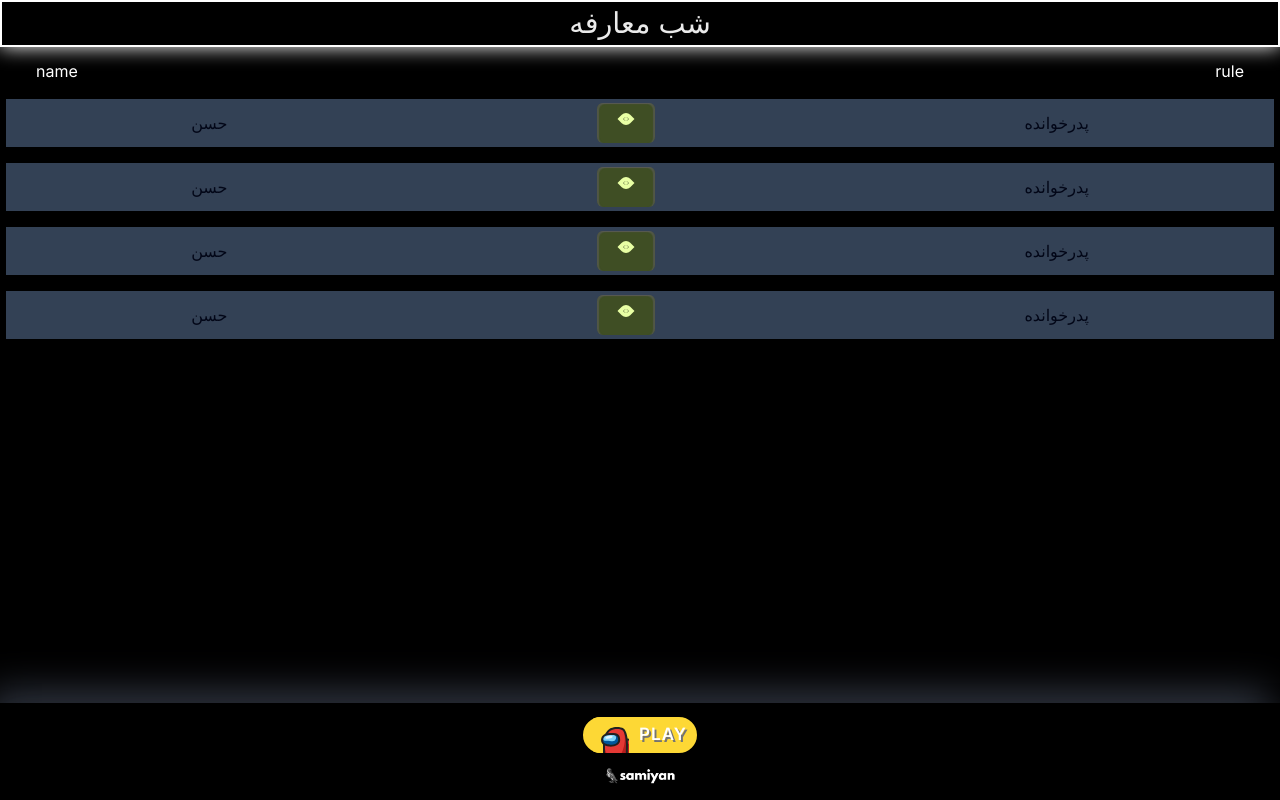
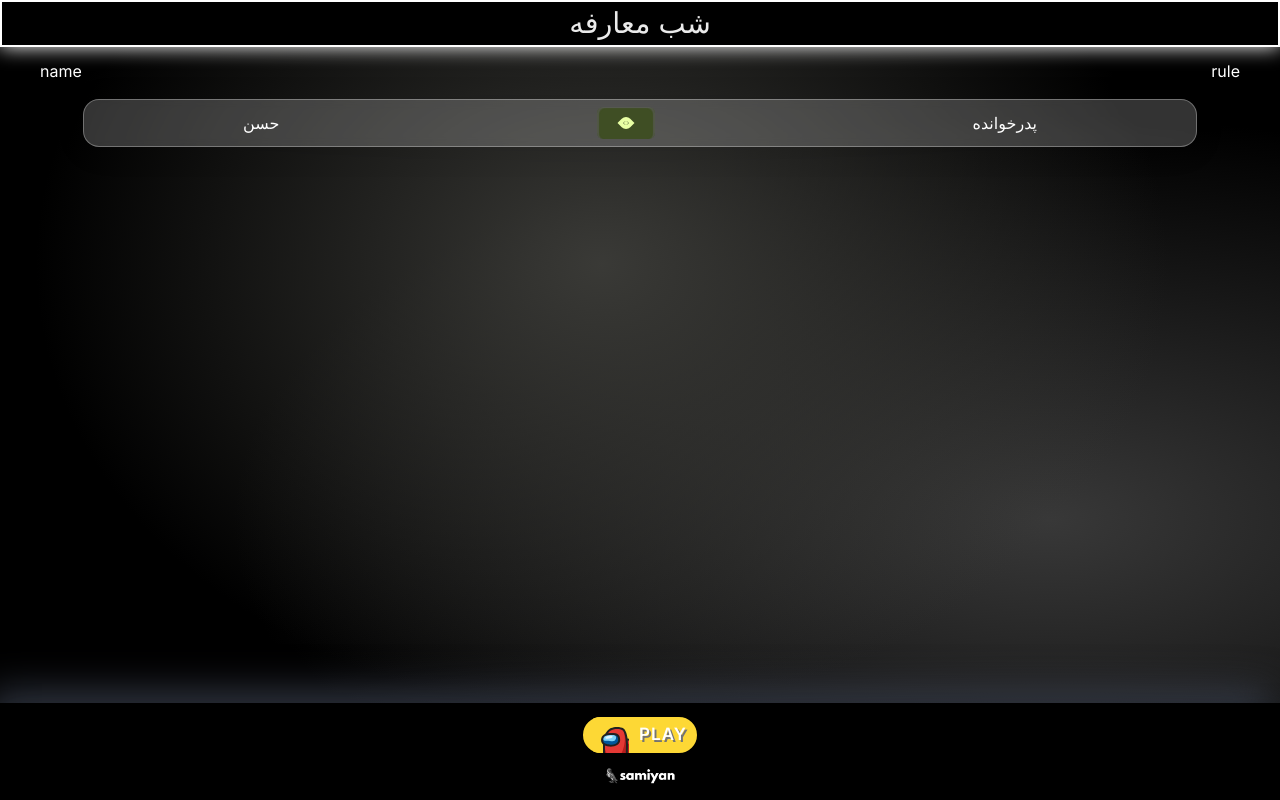
Before and after one commit to Samiyan1/mafia-game, a Next.js app: page /stepTwo/1/moarefe in a window 1280 px wide. Built offline with nearby package versions, Linux system fonts and the light colour scheme.

Commit message:
create final list

```diff
--- a/app/globals.css
+++ b/app/globals.css
@@ -15,22 +15,19 @@
     --background-end-rgb: 0,0,0;
   }
 
-  input {
-    background-color: black;
-    border: 2px white;
-  }
+
 }
 
-input {
-  border-radius: 10px;
-  color: rgb(233, 155, 9);
-}
+
 
 body {
   color: rgb(var(--foreground-rgb));
-  background: linear-gradient(to top,
-      transparent,
-      rgb(var(--background-end-rgb))) rgb(var(--background-start-rgb));
+  background-color: #000000;
+  background-image:
+      radial-gradient(at 47% 33%, hsl(60.00, 3%, 22%) 0, transparent 59%),
+      radial-gradient(at 82% 65%, hsl(60.00, 0%, 22%) 0, transparent 55%);
+
+
 }
 
 .btn-class-name {
--- a/app/redux/reducers/ruleAndplayers.ts
+++ b/app/redux/reducers/ruleAndplayers.ts
@@ -1,29 +1,24 @@
 import { createSlice } from "@reduxjs/toolkit";
 
  interface RuleAndPlayers {
-    list :any [];
+   finalList :any [];
  }
 
  const initialState:RuleAndPlayers = {
-   list : [],
+   finalList : [],
  }
 
  export const ruleAndPlayersSlice = createSlice({
-    name: "list",
+    name: "finalList",
     initialState,
     reducers:{
-       addPlayer: (state,action) => {
-          state.list.push(action.payload)
+       setFinalList: (state,action) => {
+          state.finalList = action.payload.map( (item :any) => item)
+
        },
-       removePlayer: (state,action) => {
-         const array = state.list.filter(name => name !== action.payload);
-         state.list = array;
-      },
-
     }
  });
 
- export const {removePlayer } = ruleAndPlayersSlice.actions;
 
- export const {addPlayer } = ruleAndPlayersSlice.actions;
+ export const {setFinalList } = ruleAndPlayersSlice.actions;
  export default ruleAndPlayersSlice.reducer;
--- a/app/redux/store/store.ts
+++ b/app/redux/store/store.ts
@@ -1,8 +1,11 @@
 import { configureStore } from "@reduxjs/toolkit";
 import playersSlice from '../reducers/counterSlice'
+import ruleAndPlayersSlice from '../reducers/ruleAndplayers'
+
 const store = configureStore({
     reducer : {
-        playersSlice
+        playersSlice,
+        ruleAndPlayersSlice,
     }
 }) ;
 
--- a/app/stepOne/page.tsx
+++ b/app/stepOne/page.tsx
@@ -38,7 +38,7 @@ export default function Page() {
         </div>
       </header>
 
-      <div className="wrapper flex flex-col items-center">
+      <div className="wrapper flex flex-col items-center ">
         {playerState && playerState.map((item: any, index: number) => {
           return (
 
--- a/app/stepTwo/[senarioName]/moarefe/moarefe.css
+++ b/app/stepTwo/[senarioName]/moarefe/moarefe.css
@@ -1,5 +1,13 @@
 
-
+.card-glass{
+  /* From https://css.glass */
+background: rgba(255, 255, 255, 0.2);
+border-radius: 16px;
+box-shadow: 0 4px 30px rgba(0, 0, 0, 0.1);
+backdrop-filter: blur(5px);
+-webkit-backdrop-filter: blur(5px);
+border: 1px solid rgba(255, 255, 255, 0.3);
+}
 footer{
 
     box-shadow: 10px 10px 20px #0e1013, -10px -10px 40px #383e4b;
--- a/app/stepTwo/[senarioName]/moarefe/page.tsx
+++ b/app/stepTwo/[senarioName]/moarefe/page.tsx
@@ -7,51 +7,25 @@ function Page() {
 
 
   return (
-    <main>
+    <main className='h-screen'>
       <header className='bg-black sticky top-0 z-30 w-full flex flex-col items-center'>
         <button className="btn w-full ">
           <span className="text">شب معارفه</span>
         </button>
       </header>
-      <div className='flex justify-between mx-9 items-center mt-3 '>
+      <div className='flex justify-between mx-10 items-center mt-3 '>
         <p >name</p>
         <p >rule</p>
       </div>
-      <div className='flex flex-col items-center justify-center flex-wrap'>
-        <div className='w-[99vw] h-[6vh] bg-slate-700  mt-4 flex justify-around items-center '>
-          <p className='text-slate-950'>حسن</p>
+      <div className='flex flex-col items-center justify-center flex-wrap mx-3'>
+        <div className='w-[87vw] h-[6vh] bg-slate-700  mt-4 flex justify-around items-center card-glass'>
+          <p className='text-white'>حسن</p>
           {/* <Link href={href={`./stepTwo/${item.title}`} > */}
-          <button className='btn-show h-10 '>
+          <button className='btn-show h-19'>
             <span ></span>
           </button>
           {/* </Link> */}
-          <p className='text-slate-950'>پدرخوانده</p>
-        </div>
-        <div className='w-[99vw] h-[6vh] bg-slate-700  mt-4 flex justify-around items-center '>
-          <p className='text-slate-950'>حسن</p>
-          {/* <Link href={href={`./stepTwo/${item.title}`} > */}
-          <button className='btn-show h-10 '>
-            <span ></span>
-          </button>
-          {/* </Link> */}
-          <p className='text-slate-950'>پدرخوانده</p>
-        </div>
-        <div className='w-[99vw] h-[6vh] bg-slate-700  mt-4 flex justify-around items-center '>
-          <p className='text-slate-950'>حسن</p>
-          {/* <Link href={href={`./stepTwo/${item.title}`} > */}
-          <button className='btn-show h-10 '>
-            <span ></span>
-          </button>
-          {/* </Link> */}
-          <p className='text-slate-950'>پدرخوانده</p>
-        </div><div className='w-[99vw] h-[6vh] bg-slate-700  mt-4 flex justify-around items-center '>
-          <p className='text-slate-950'>حسن</p>
-          {/* <Link href={href={`./stepTwo/${item.title}`} > */}
-          <button className='btn-show h-10 '>
-            <span ></span>
-          </button>
-          {/* </Link> */}
-          <p className='text-slate-950'>پدرخوانده</p>
+          <p className='text-white '>پدرخوانده</p>
         </div>
       </div>
       <footer className='bg-black w-full fixed bottom-0 flex flex-col items-center'>
--- a/app/stepTwo/[senarioName]/page.tsx
+++ b/app/stepTwo/[senarioName]/page.tsx
@@ -6,22 +6,28 @@ import Image from 'next/image'
 import './stepThree.css';
 import { useState, Fragment } from 'react';
 import { Dialog, Transition } from '@headlessui/react'
-import { useDispatch, useSelector } from 'react-redux';
 import { addPlayer } from '@/app/redux/reducers/counterSlice';
 import PlusSvg from '../../../public/plus-svgrepo-com.svg';
 import { toast } from 'react-toastify';
 import 'react-toastify/dist/ReactToastify.css';
 import { useRouter } from 'next/navigation'
-import { log } from 'console';
+import { useDispatch, useSelector } from 'react-redux';
+import { setFinalList } from '@/app/redux/reducers/ruleAndplayers';
 
 const Page = () => {
 
-    //get state
+    //get slice final list
+    const selectorFinalList = useSelector(setFinalList);
+    const finalListState = selectorFinalList.payload.ruleAndPlayersSlice.finalList;
+    const dispatch = useDispatch();
+
+    //get state palyer slice
     const selector = useSelector(addPlayer);
     const playerState = selector.payload.playersSlice.players;
+
+    //get url
     const router = useRouter()
 
-    //get url
     const useparams = useParams();
     const st: string = useparams.senarioName as string;
     const s = decodeURIComponent(st);
@@ -45,10 +51,11 @@ const Page = () => {
     );
 
 
-    useEffect(()=>{
-        console.log(addExtraPlayer)
+    useEffect(() => {
+        console.log(addExtraPlayer);
+        console.log(finalListState)
 
-    },[addExtraPlayer])
+    }, [addExtraPlayer])
 
 
 
@@ -72,10 +79,8 @@ const Page = () => {
     }
     const startGame = () => {
 
-        console.log(selectRule);
-        console.log(playerState);
+
         console.log(scenarioObject);
-
 
         // const shuffledSelectRule = shuffle(selectRule);
 
@@ -86,12 +91,14 @@ const Page = () => {
                 return selectRule.find(itemSelect => itemSelect === itemObject.ruleName)
             })
 
-            const completeObj = out.map((item , index) => {
+            const completeObj = out && out.map((item , index) => {
                 item.playerName = playerState[index]
                 return item;
             })
 
             console.log(completeObj)
+
+            dispatch(setFinalList(completeObj));
             router.push(`${s}/moarefe`)
 
         } else if (selectRule.length === 0) {
```
Also changed, not shown: app/stepOne/stepOne.css (+22 -19 lines).
